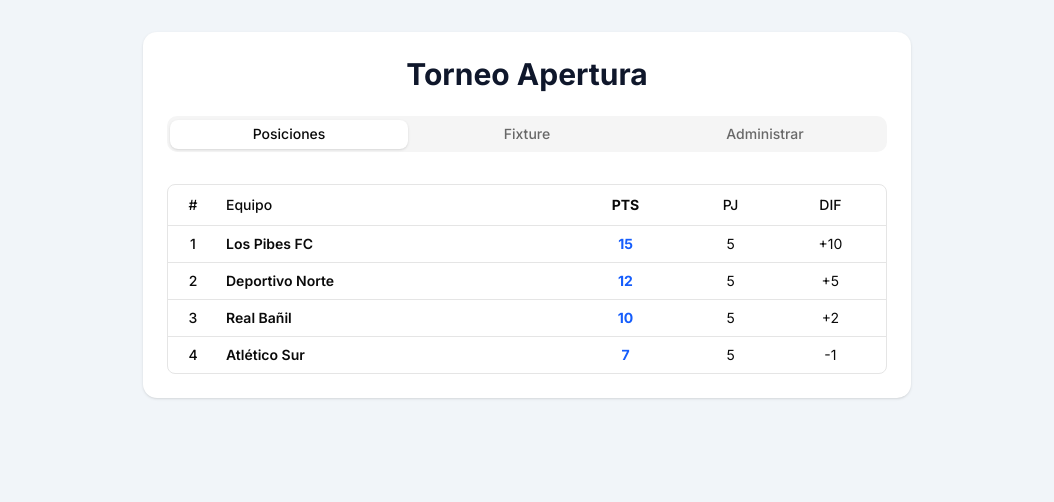
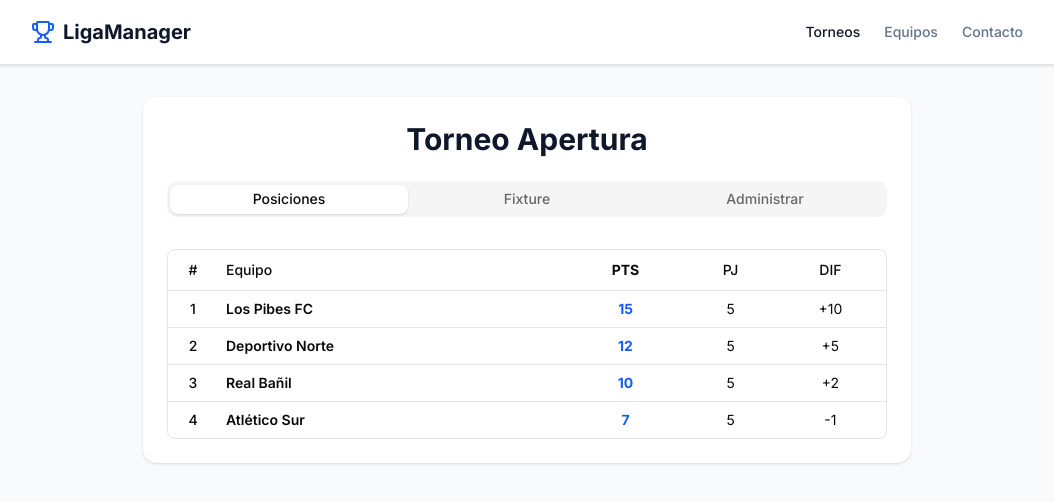
Before and after one commit to Nahuel-Gauna/liga-app, a Next.js app: page / in a window 1280 px wide. Shown: the top 502 px of the page, without its empty margins (113-1167 px from the left). Built offline with nearby package versions, Linux system fonts and the light colour scheme.

Commit message:
feat: crear e integrar barra de navegacion global

```diff
--- a/src/app/layout.tsx
+++ b/src/app/layout.tsx
@@ -1,32 +1,26 @@
 import type { Metadata } from "next";
-import { Geist, Geist_Mono, Inter } from "next/font/google";
+import { Inter } from "next/font/google";
 import "./globals.css";
-import { cn } from "@/lib/utils";
+import Navbar from "@/components/Navbar";
 
-const inter = Inter({subsets:['latin'],variable:'--font-sans'});
-
-const geistSans = Geist({
-  variable: "--font-geist-sans",
-  subsets: ["latin"],
-});
-
-const geistMono = Geist_Mono({
-  variable: "--font-geist-mono",
-  subsets: ["latin"],
-});
+const inter = Inter({ subsets: ["latin"] });
 
 export const metadata: Metadata = {
-  title: "Create Next App",
-  description: "Generated by create next app",
+  title: "LigaManager | Plataforma Multi-Liga",
+  description: "Gestión profesional de torneos deportivos",
 };
 
-export default function RootLayout({ children }: LayoutProps<"/">) {
+export default function RootLayout({
+  children,
+}: Readonly<{
+  children: React.ReactNode;
+}>) {
   return (
-    <html
-      lang="en"
-      className={cn("h-full", "antialiased", geistSans.variable, geistMono.variable, "font-sans", inter.variable)}
-    >
-      <body className="min-h-full flex flex-col">{children}</body>
+    <html lang="es">
+      <body className={`${inter.className} bg-slate-50`}>
+        <Navbar />
+        {children}
+      </body>
     </html>
   );
 }
--- a/src/app/page.tsx
+++ b/src/app/page.tsx
@@ -25,7 +25,7 @@ export default function Home() {
   };
 
   return (
-    <main className="flex min-h-screen flex-col items-center p-8 bg-slate-100">
+    <main className="flex flex-col items-center p-8">
       <div className="w-full max-w-3xl bg-white p-6 rounded-xl shadow-sm">
         <h1 className="text-3xl font-bold text-slate-900 mb-6 text-center">Torneo Apertura</h1>
 
--- /dev/null
+++ b/src/components/Navbar.tsx
@@ -0,0 +1,26 @@
+import Link from "next/link";
+import { Trophy } from "lucide-react";
+
+export default function Navbar() {
+  return (
+    <header className="sticky top-0 z-50 w-full border-b bg-white shadow-sm">
+      <div className="container mx-auto flex h-16 max-w-5xl items-center px-4">
+        <Link href="/" className="flex items-center gap-2 font-bold text-xl text-slate-900">
+          <Trophy className="h-6 w-6 text-blue-600" />
+          <span>LigaManager</span>
+        </Link>
+        <nav className="ml-auto flex gap-4 sm:gap-6">
+          <Link href="/" className="text-sm font-medium text-slate-900 hover:text-blue-600 transition-colors">
+            Torneos
+          </Link>
+          <Link href="#" className="text-sm font-medium text-slate-500 hover:text-blue-600 transition-colors">
+            Equipos
+          </Link>
+          <Link href="#" className="text-sm font-medium text-slate-500 hover:text-blue-600 transition-colors">
+            Contacto
+          </Link>
+        </nav>
+      </div>
+    </header>
+  );
+}
```
